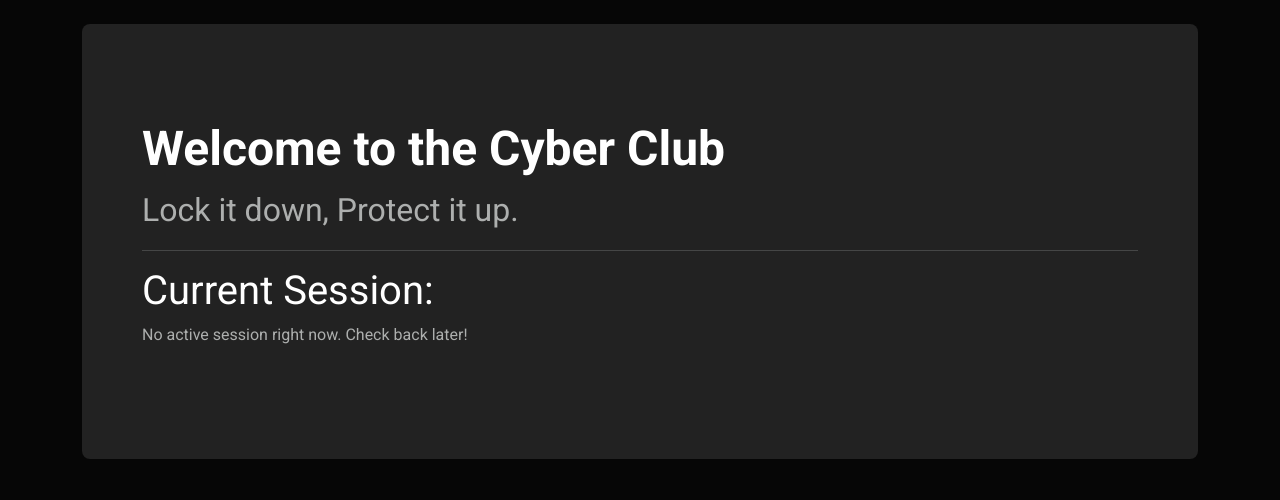
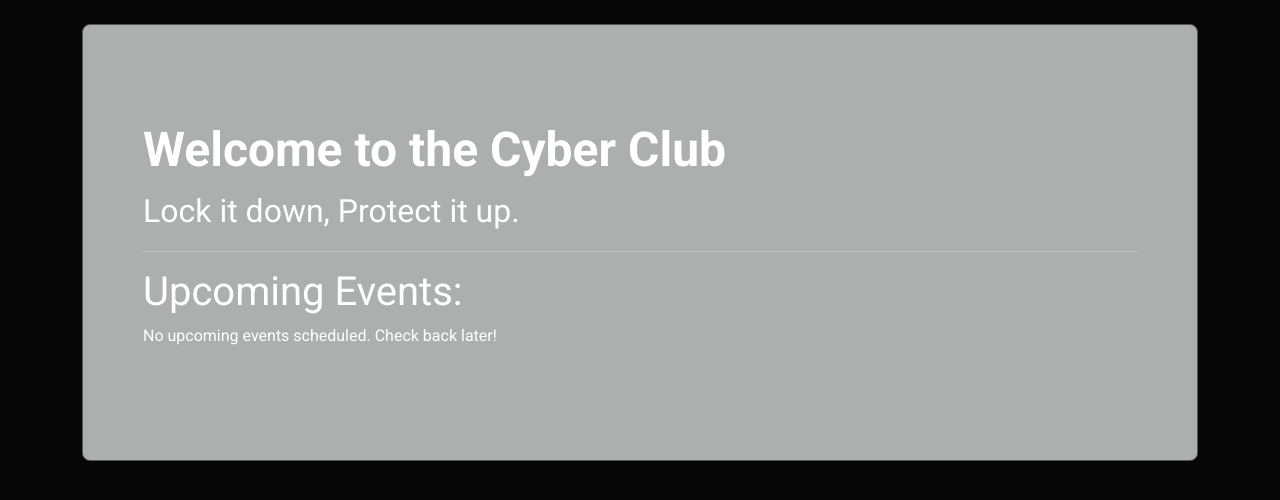
Before and after one commit to Vamshi0306/cyber-club-attendance-system, a Flask app: page / in a window 1280 px wide. Shown: the part 58-558 px from the top of the page. Run offline with Flask 3, Linux system fonts and the light colour scheme; the visitor is signed in with stand-in values (Sample User, id 1).

Commit message:
Update index.html

```diff
--- a/templates/index.html
+++ b/templates/index.html
@@ -1,22 +1,28 @@
 {% extends "layout.html" %}
 {% block content %}
-    <div class="p-5 mb-4 bg-light rounded-3">
+    <div class="p-5 mb-4 bg-dark border border-secondary rounded-3 text-white">
         <div class="container-fluid py-5">
             <h1 class="display-5 fw-bold">Welcome to the Cyber Club</h1>
             <p class="col-md-8 fs-4">Lock it down, Protect it up.</p>
             <hr>
-            <h3>Current Session:</h3>
-            {% if event %}
-                <h4>{{ event.title }}</h4>
-                <p>{{ event.description }}</p>
-                <p>Date: {{ event.date.strftime('%Y-%m-%d') }}</p>
-                {% if current_user.is_authenticated %}
-                    <a class="btn btn-primary btn-lg" href="{{ url_for('mark_attendance') }}">Mark My Attendance</a>
-                {% else %}
-                    <p><a href="{{ url_for('login') }}">Login</a> to mark your attendance.</p>
-                {% endif %}
+            <h3>Upcoming Events:</h3>
+            {% if events %}
+                {% for event in events %}
+                <div class="card bg-secondary text-white my-3">
+                    <div class="card-body">
+                        <h5 class="card-title">{{ event.title }}</h5>
+                        <h6 class="card-subtitle mb-2 text-muted">{{ event.date.strftime('%A, %B %d, %Y') }}</h6>
+                        <p class="card-text">{{ event.description }}</p>
+                        {% if current_user.is_authenticated %}
+                            <a class="btn btn-primary" href="#">Mark My Attendance</a>
+                        {% else %}
+                            <p class="mt-3"><a href="{{ url_for('login') }}" class="link-info">Login</a> to mark your attendance.</p>
+                        {% endif %}
+                    </div>
+                </div>
+                {% endfor %}
             {% else %}
-                <p>No active session right now. Check back later!</p>
+                <p>No upcoming events scheduled. Check back later!</p>
             {% endif %}
         </div>
     </div>
```
